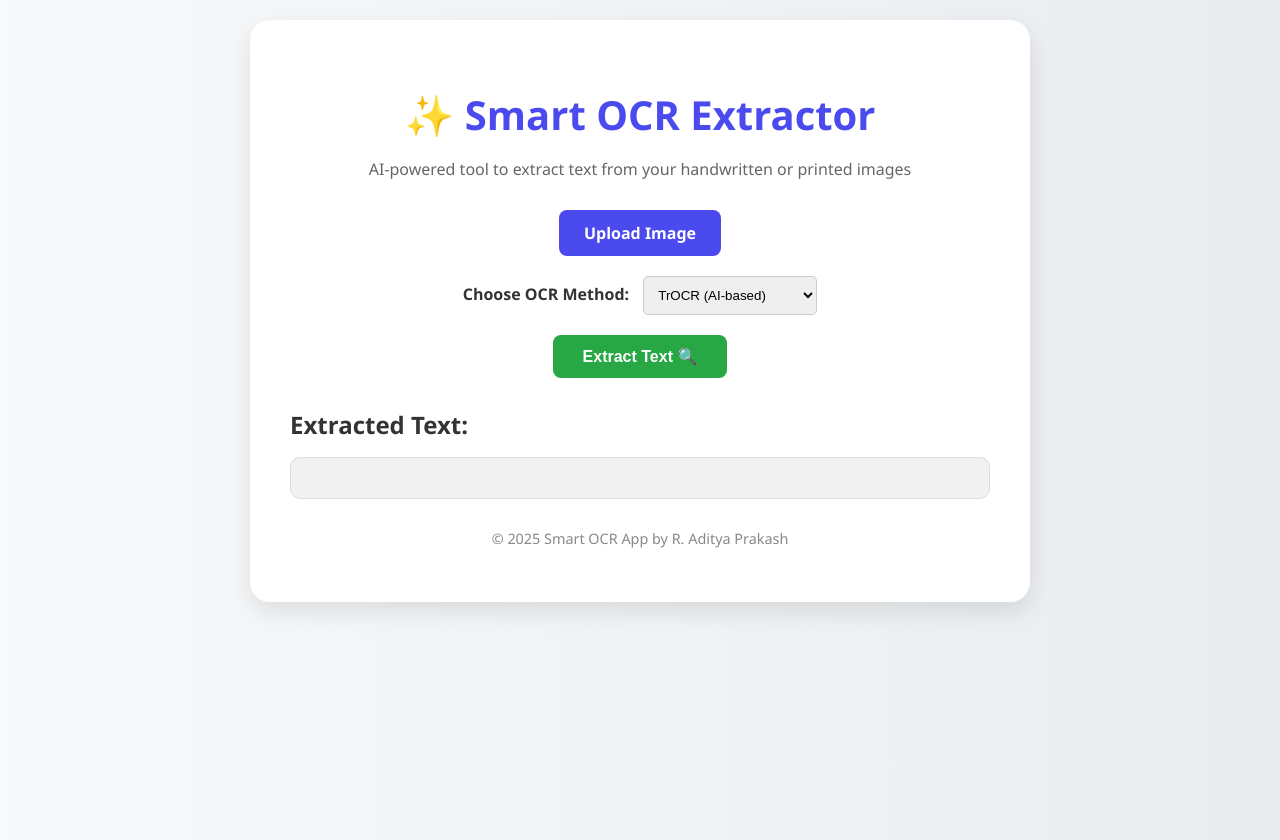
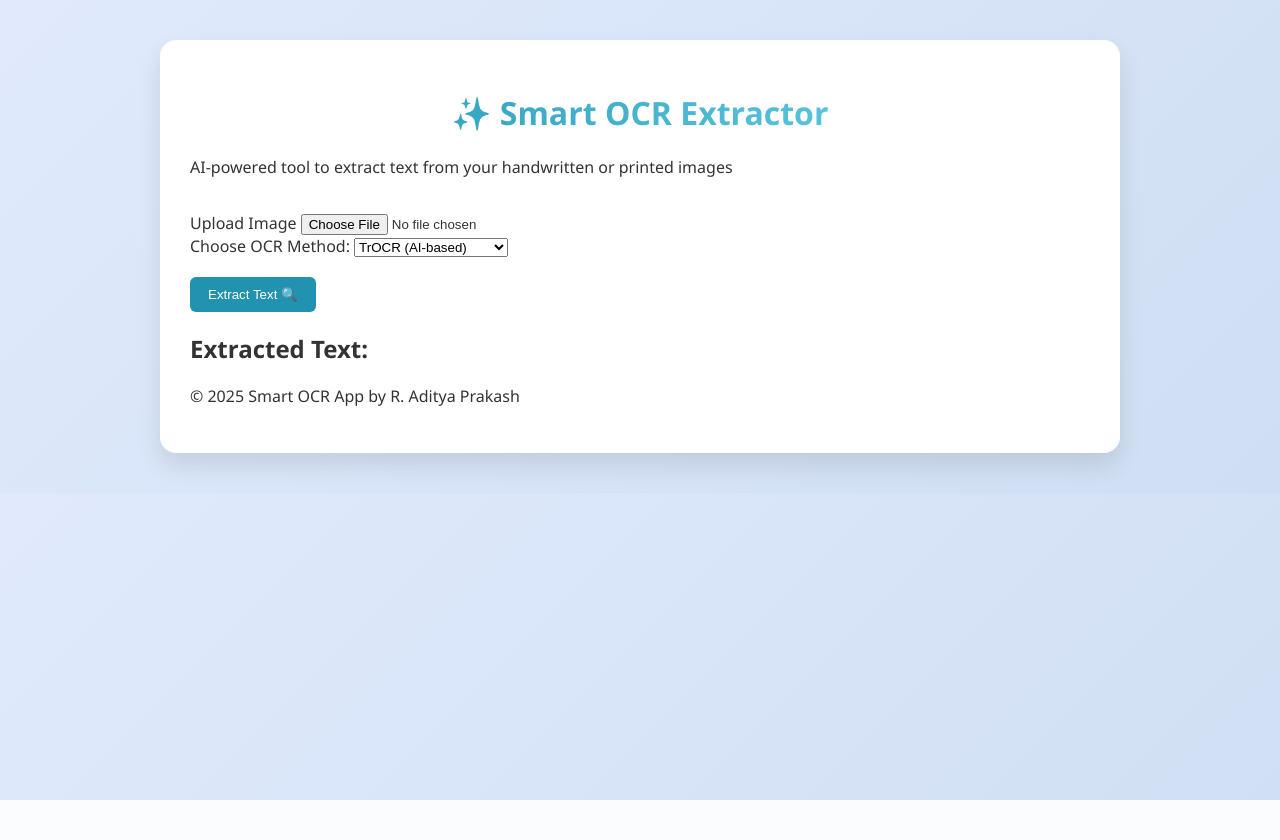
Before and after one commit to rayaproluaditya/optical_character_recognition, a Flask app: page / in a window 1280 px wide. After the commit the page ends 800 px from the top, so only its background shows below. Run offline with Flask 3, Linux system fonts and the light colour scheme.

Commit message:
Update styles.css

```diff
--- a/static/styles.css
+++ b/static/styles.css
@@ -1,122 +1,57 @@
 body {
-  margin: 0;
-  font-family: 'Segoe UI', Tahoma, Geneva, Verdana, sans-serif;
-  background: linear-gradient(to right, #f8f9fa, #e9ecef);
-  color: #333;
-  display: flex;
-  justify-content: center;
-  align-items: flex-start;
-  padding: 20px;
-  min-height: 100vh;
+    font-family: 'Segoe UI', sans-serif;
+    background: linear-gradient(135deg, #e0eafc, #cfdef3);
+    margin: 0;
+    padding: 0;
+    color: #333;
 }
 
 .container {
-  background: white;
-  padding: 40px;
-  border-radius: 20px;
-  box-shadow: 0 10px 25px rgba(0, 0, 0, 0.1);
-  width: 100%;
-  max-width: 700px;
+    width: 90%;
+    max-width: 900px;
+    margin: 40px auto;
+    background: #fff;
+    border-radius: 16px;
+    padding: 30px;
+    box-shadow: 0 12px 24px rgba(0, 0, 0, 0.1);
 }
 
-header {
-  text-align: center;
-  margin-bottom: 30px;
-}
-
-header h1 {
-  font-size: 2.5rem;
-  color: #4a4aef;
-  margin-bottom: 10px;
-}
-
-header p {
-  color: #666;
-  font-size: 1rem;
-}
-
-.upload-box {
-  display: flex;
-  justify-content: center;
-  margin: 20px 0;
-}
-
-.custom-file-upload {
-  background: #4a4aef;
-  color: white;
-  padding: 12px 25px;
-  border-radius: 8px;
-  cursor: pointer;
-  font-weight: bold;
-  transition: background 0.3s ease;
-}
-
-.custom-file-upload:hover {
-  background: #3737c6;
+h1 {
+    text-align: center;
+    background: linear-gradient(to right, #2193b0, #6dd5ed);
+    -webkit-background-clip: text;
+    -webkit-text-fill-color: transparent;
 }
 
 input[type="file"] {
-  display: none;
+    margin-top: 20px;
 }
 
-.options {
-  margin: 20px 0;
-  text-align: center;
+button {
+    background: #2193b0;
+    color: white;
+    padding: 10px 18px;
+    border: none;
+    border-radius: 6px;
+    cursor: pointer;
+    margin-top: 20px;
 }
 
-.options label {
-  margin-right: 10px;
-  font-weight: bold;
+button:hover {
+    background: #6dd5ed;
 }
 
-select {
-  padding: 10px;
-  border-radius: 5px;
-  border: 1px solid #ccc;
+.prediction-block {
+    margin-top: 30px;
+    padding: 20px;
+    border-top: 1px solid #ddd;
 }
 
-.extract-button {
-  background: #28a745;
-  color: white;
-  padding: 12px 30px;
-  border: none;
-  border-radius: 8px;
-  font-size: 1rem;
-  font-weight: bold;
-  cursor: pointer;
-  display: block;
-  margin: 0 auto;
-  margin-top: 20px;
-  transition: background 0.3s ease;
+.prediction-block span {
+    display: inline-block;
+    margin: 5px;
+    padding: 8px 12px;
+    background: #e0f7fa;
+    border-radius: 8px;
+    font-weight: bold;
 }
-
-.extract-button:hover {
-  background: #1e7e34;
-}
-
-.output {
-  margin-top: 30px;
-}
-
-.output h2 {
-  color: #333;
-  margin-bottom: 10px;
-}
-
-#ocrResult {
-  background: #f1f1f1;
-  padding: 20px;
-  border-radius: 10px;
-  font-size: 1rem;
-  white-space: pre-wrap;
-  max-height: 300px;
-  overflow-y: auto;
-  border: 1px solid #ddd;
-}
-
-footer {
-  text-align: center;
-  margin-top: 30px;
-  font-size: 0.9rem;
-  color: #888;
-}
```
